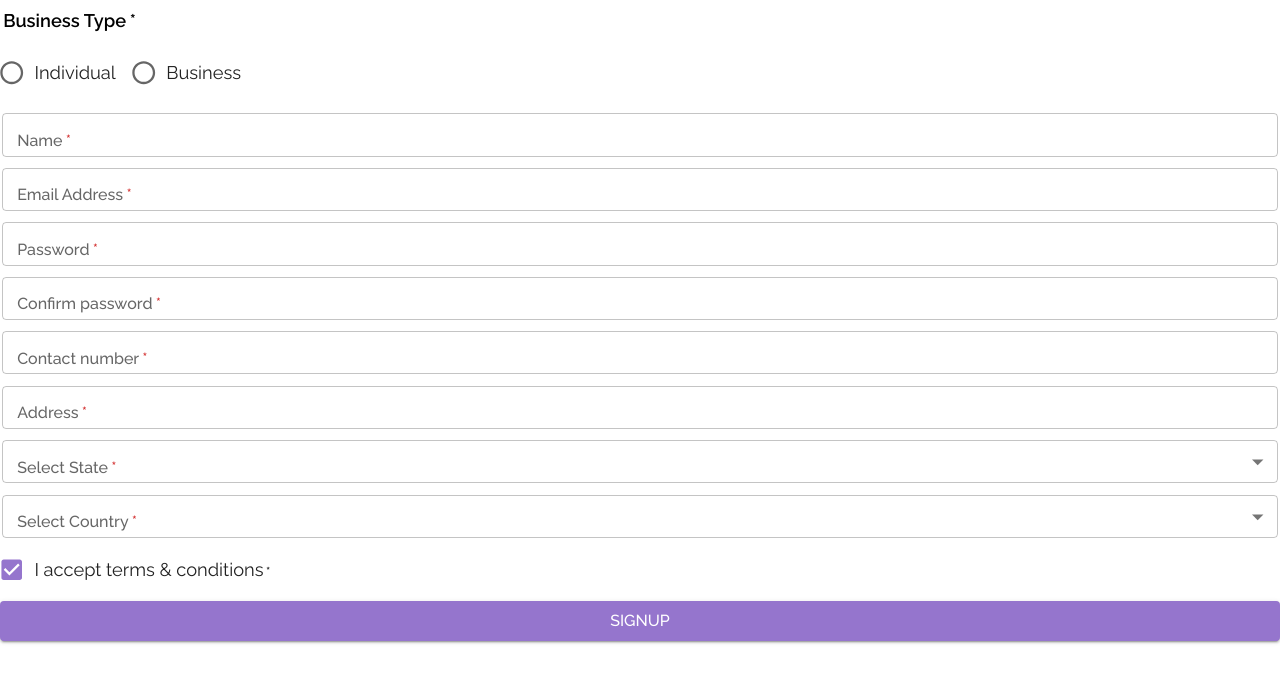
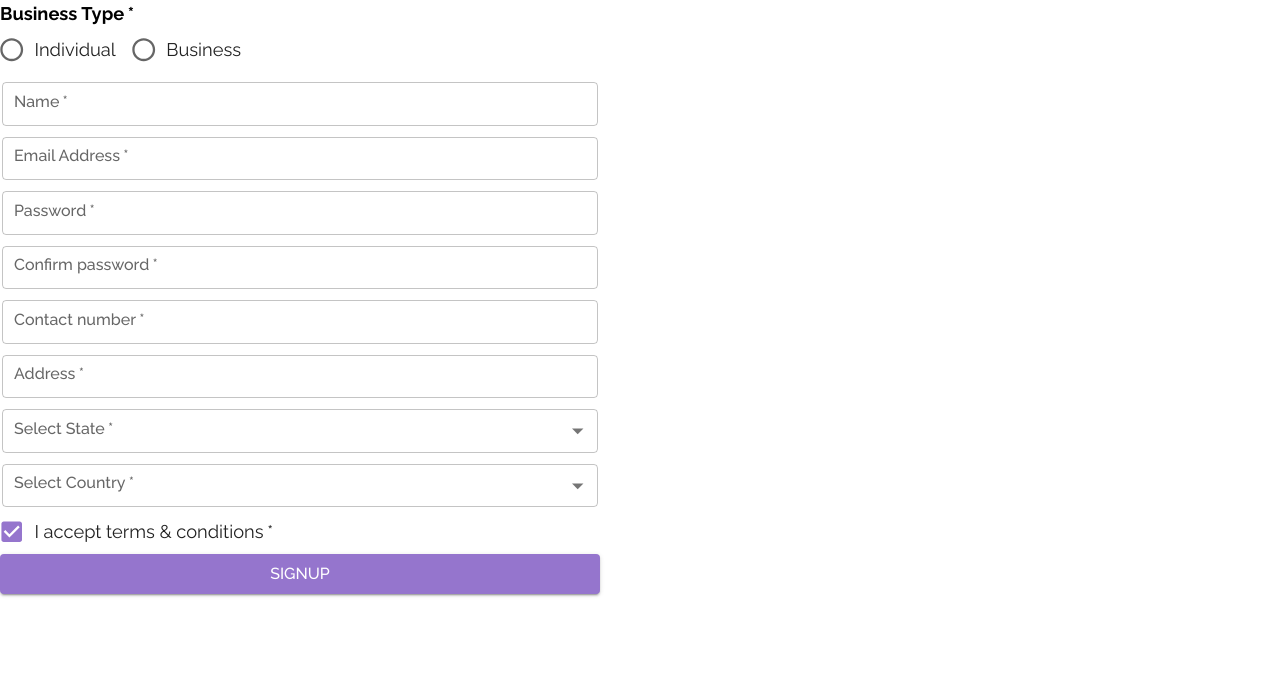
Before and after one commit to krishpri23/react-practice, a React (Vite) app: page /providerSignup in a window 1280 px wide. Shown: the top 682 px of the page. Built offline with nearby package versions, Linux system fonts and the light colour scheme.

Commit message:
Added MUI to all screens

```diff
--- a/index.html
+++ b/index.html
@@ -3,6 +3,9 @@
 
 <head>
   <meta charset="UTF-8" />
+  <link rel="preconnect" href="https://fonts.googleapis.com">
+  <link rel="preconnect" href="https://fonts.gstatic.com" crossorigin>
+  <link href="https://fonts.googleapis.com/css2?family=Raleway:wght@400;500;700&display=swap" rel="stylesheet">
   <title>SacredBox</title>
 </head>
 
--- a/package.json
+++ b/package.json
@@ -1,7 +1,7 @@
 {
   "name": "sacredbox-frontend",
   "private": true,
-  "version": "0.0.0",
+  "version": "0.0.1",
   "type": "module",
   "scripts": {
     "dev": "vite",
@@ -14,15 +14,15 @@
     "@emotion/styled": "^11.11.0",
     "@mui/icons-material": "^5.11.16",
     "@mui/material": "^5.13.6",
-    "axios": "^1.4.0",
     "react": "^18.2.0",
     "react-dom": "^18.2.0",
+    "react-hook-form": "^7.45.1",
     "react-router-dom": "^6.13.0"
   },
   "devDependencies": {
     "@types/react": "^18.0.37",
     "@types/react-dom": "^18.0.11",
-    "@vitejs/plugin-react": "^4.0.0",
+    "@vitejs/plugin-react": "^4.0.1",
     "eslint": "^8.43.0",
     "eslint-plugin-react": "^7.25.3",
     "eslint-plugin-react-hooks": "^4.6.0",
--- a/src/components/login.jsx
+++ b/src/components/login.jsx
@@ -1,8 +1,6 @@
 // import { useState } from 'react'
 import Logo from '../assets/sb-logo-resized.png';
-
-import { TextField, Button, styled } from '@mui/material';
-
+import { TextField, Button, styled, Box, Typography } from '@mui/material';
 import './CreateAccount'
 import { Link } from 'react-router-dom';
 
@@ -17,42 +15,65 @@ function Login() {
         },
 
     })
+
+    const StyledBox = styled(Box)({
+        display: 'flex',
+        flexDirection: 'column',
+    })
     return (
-        <div className="login-form">
-            <img className="logo-image" src={Logo} alt="sacredbox-logo" />
-            <h2>Hi, Welcome Back!</h2>
+        <Box sx={{
+            display: 'flex',
+            flexDirection: 'column',
+            maxWidth: '400px',
+            justifyContent: 'center',
+            m: '3rem'
+        }}>
+            <Box
+                src={Logo}
+                component='img'
+                sx={{
+                    width: '180px',
+                    height: '60px',
+                    m: 0,
+                }} />
+            <Typography variant='h1'>Hi, Welcome Back!</Typography>
 
-            <form className="login"   >
-                <div className="form-control">
+            <form>
+                <StyledBox>
                     <StyledTextField
                         label='Email Address'
-                        variant='outlined'
                         type="text"
-                        id='email'
+                        name='email'
                         required
                         size='small'
+                        fullWidth
+                    />
+                </StyledBox>
 
-                    />
-                </div>
-
-                <div className="form-control">
+                <StyledBox>
                     <StyledTextField
                         label="Password"
-                        variant='outlined'
                         type='password'
-                        id='password'
+                        name='password'
+                        required
                         size='small'
+                        fullWidth
                     />
-                </div>
+                </StyledBox>
 
-                <Link className='forgot-password' to='/'>Forgot Password?</Link>
+                <Link className='forgot-password' to='/'>  <Typography variant='h3' sx={{
+                    mt: 3,
+                    mr: 1,
+                    mb: 1,
+                    display: 'flex',
+                    justifyContent: 'flex-end'
+                }}>Forgot Password? </Typography></Link>
                 <Button id="btn" type='submit' variant='contained' fullWidth> Login </Button>
-                <p> Don`t have an account yet? <Link to='/create'> Sign up </Link></p>
-
+                <Typography variant='body2'> Don`t have an account yet? <Link to='/create'> Sign up </Link></Typography>
 
             </form>
-        </div >);
-
+        </Box>
+    );
 }
 
 export default Login
--- a/src/components/providerSignup.jsx
+++ b/src/components/providerSignup.jsx
@@ -14,6 +14,8 @@ const StyledTextField = styled(TextField)({
         fontSize: '1rem',
         fontWeight: '500',
     },
+    fullWidth: 'true',
+    size: 'small',
 
 })
 
@@ -150,9 +152,15 @@ function ProviderSignup() {
 
 
     return (
-        <Box className=" provider-signup">
+        <Box sx={{
+            maxWidth: '600px',
+            display: 'flex',
+            flexDirection: 'column',
+            justifyContent: 'center',
+
+        }}>
             <form onSubmit={handleSubmit}>
-                <div className="form-control" >
+                <div >
                     <FormLabel sx={{ fontWeight: '600', color: 'black' }} required> Business Type</FormLabel>
                     <RadioGroup
                         name='businessType'
@@ -164,10 +172,12 @@ function ProviderSignup() {
                             name='businessType'
                             value='Individual'
                             size='small'
+                            fullWidth
                             checked={signupFormData.businessType === 'Individual'}
                             control={
                                 <Radio />
                             }
+
                         >
                         </FormControlLabel>
 
@@ -188,7 +198,7 @@ function ProviderSignup() {
 
                 </div>
 
-                <div className="form-control" >
+                <div  >
                     <StyledTextField
                         label='Name'
                         name="name"
@@ -196,17 +206,17 @@ function ProviderSignup() {
                         required
                         value={signupFormData.name}
                         onChange={handleChange}
-
+                        fullWidth
                     />
                     {formErrors.name && <span className='error'>{formErrors.name}</span>}
                 </div>
 
-                <div className="form-control">
-
+                <div >
                     <StyledTextField
                         label='Email Address'
                         name="email"
                         size='small'
+                        fullWidth
                         type='email'
                         required
                         value={signupFormData.email}
@@ -216,12 +226,13 @@ function ProviderSignup() {
                     {formErrors.email && <span className='error'> {formErrors.email} </span>}
                 </div>
 
-                <div className="form-control">
+                <div>
                     <StyledTextField
                         type="password"
                         label='Password'
                         name="password"
                         size='small'
+                        fullWidth
                         required
                         value={signupFormData.password}
                         onChange={handleChange}
@@ -230,12 +241,12 @@ function ProviderSignup() {
                     {formErrors.password && <span className='error'>{formErrors.password}</span>}
                 </div>
 
-                <div className="form-control">
-
+                <div >
                     <StyledTextField
                         label='Confirm password'
                         type="password"
                         size='small'
+                        fullWidth
                         name="confirmPassword"
                         required
                         value={signupFormData.confirmPassword}
@@ -244,11 +255,12 @@ function ProviderSignup() {
                     {formErrors.confirmPassword && <span className='error'> {formErrors.confirmPassword} </span>}
                 </div>
 
-                <div className="form-control">
+                <div >
                     <StyledTextField
                         label='Contact number'
                         type="number"
                         size='small'
+                        fullWidth
                         name="contactNumber"
                         required
                         value={signupFormData.contactNumber}
@@ -259,11 +271,12 @@ function ProviderSignup() {
                 </div>
 
 
-                <div className="form-control">
+                <div >
                     <StyledTextField
                         label='Address'
                         type=" text"
                         size='small'
+                        fullWidth
                         name='address'
                         required
                         value={signupFormData.address}
@@ -273,12 +286,13 @@ function ProviderSignup() {
                 </div>
 
 
-                <div className="form-control">
+                <div >
                     <StyledTextField
                         label='Select State'
                         select
                         type="text"
                         size='small'
+                        fullWidth
                         name='selectState'
                         value={signupFormData.selectState}
                         onChange={handleChange}
@@ -291,16 +305,18 @@ function ProviderSignup() {
                     {formErrors.selectState && <span className='error'> {formErrors.selectState} </span>}
                 </div>
 
-                <div className="form-control">
+                <div >
                     <StyledTextField
                         label='Select Country'
                         select
                         type=" text"
                         size='small'
+                        fullWidth
                         name="country"
                         required
                         value={signupFormData.country}
                         onChange={handleChange}
+
 
                     >
                         <MenuItem value='usa'>United States of America</MenuItem>
@@ -309,7 +325,7 @@ function ProviderSignup() {
                     {formErrors.country && <span className='error'> {formErrors.country} </span>}
                 </div>
 
-                <div className="form-control">
+                <div >
                     <FormControlLabel
                         label='I accept terms & conditions'
                         control={
@@ -318,6 +334,7 @@ function ProviderSignup() {
                                 checked={signupFormData.termsConditions}
                                 name='termsConditions'
                                 onChange={handleChange}
+                                fullWidth
                             />}
                     ></FormControlLabel>
                     {formErrors.termsConditions && <span className='error'> {formErrors.termsConditions} </span>}
--- a/src/components/userSignup.jsx
+++ b/src/components/userSignup.jsx
@@ -10,12 +10,8 @@ import '../styles/Signup.css'
 const StyledTextField = styled(TextField)({
     padding: '0.1rem',
     marginTop: '1rem',
-    label: {
-        fontSize: '1rem',
-        fontWeight: '500',
-    },
+});
 
-})
 
 function UserSignup() {
 
@@ -122,29 +118,36 @@ function UserSignup() {
     }
 
     return (
-        <Box className=" User-signup" >
+        <Box sx={{
+            maxWidth: '600px',
+            display: 'flex',
+            flexDirection: 'column',
+            justifyContent: 'center',
+        }}>
 
             <form onSubmit={handleSubmit}>
 
-                <div className="form-control" >
+                <div>
                     <StyledTextField
                         label='Name'
                         name="name"
-                        size='small'
                         required
                         value={signupFormData.name}
                         onChange={handleChange}
+                        size='small'
+                        fullWidth
                     />
                     {formErrors.name && <span className='error'>{formErrors.name}</span>}
 
                 </div>
 
-                <div className="form-control">
+                <div>
 
                     <StyledTextField
                         label='Email Address'
                         name="email"
                         size='small'
+                        fullWidth
                         required
                         value={signupFormData.email}
                         onChange={handleChange}
@@ -152,13 +155,14 @@ function UserSignup() {
                     {formErrors.email && <span className='error'> {formErrors.email} </span>}
                 </div>
 
-                <div className="form-control">
+                <div >
 
                     <StyledTextField
                         type="password"
                         label='Password'
                         name="password"
                         size='small'
+                        fullWidth
                         required
                         value={signupFormData.password}
                         onChange={handleChange}
@@ -168,12 +172,13 @@ function UserSignup() {
 
                 </div>
 
-                <div className="form-control">
+                <div>
 
                     <StyledTextField
                         label='Confirm password'
                         type="password"
                         size='small'
+                        fullWidth
                         name="confirmPassword"
                         required
                         value={signupFormData.confirmPassword}
@@ -182,11 +187,13 @@ function UserSignup() {
                     {formErrors.confirmPassword && <span className='error'> {formErrors.confirmPassword} </span>}
                 </div>
 
-                <div className="form-control">
+                <div>
                     <StyledTextField
                         label='Contact number'
                         type="number"
                         size='small'
+                        fullWidth
+
                         name="contactNumber"
                         required
                         value={signupFormData.contactNumber}
@@ -194,7 +201,7 @@ function UserSignup() {
                     />
                     {formErrors.contactNumber && <span className='error'> {formErrors.contactNumber} </span>}
                 </div>
-                <div className="form-control">
+                <div >
                     <FormControlLabel
                         label='I accept terms & conditions'
                         value={signupFormData.termsConditions}
@@ -208,7 +215,6 @@ function UserSignup() {
 
                 </div>
                 <Button id="btn" type='submit' variant='contained' fullWidth> Signup </Button>
-
             </form >
         </Box >
 
--- a/src/index.css
+++ b/src/index.css
@@ -1,9 +1,9 @@
 
-@import url(https://fonts.googleapis.com/css?family=Raleway:100,200,300,regular,500,600,700,800,900,100italic,200italic,300italic,italic,500italic,600italic,700italic,800italic,900italic);
+/* @import url(https://fonts.googleapis.com/css?family=Raleway:100,200,300,regular,500,600,700,800,900,100italic,200italic,300italic,italic,500italic,600italic,700italic,800italic,900italic); */
 
 
 /*preset*/
-
+/*
 * {
   box-sizing: border-box;
   text-rendering: optimizeLegibility;
@@ -25,33 +25,27 @@ body,h1,h2,h3 {
   --secondary-text: white;
   --sub-text:rgb(131, 128, 128);
   --hover : #DDE2EE
-}
+} */
 
 /* Login & Signup */
-.logo-image {
+/* .logo-image {
   width: 180px;
   height: 60px;
 
-}
+} */
 
-.login-form, .create-account, .form-control, .form-group{
+/* .login-form, .create-account, .form-control, .form-group{
   display: flex;
   flex-direction: column;
-
 
 }
 
 .login-form, .create-account {
   max-width: 400px;
   margin-left: 3rem;
-}
+} */
 
-label {
-  font-size: 0.8rem;
-  font-weight:600;
-  margin: 0.5rem 0.2rem;
 
-}
 /*
 input {
   font-size: 0.65rem;
@@ -63,12 +57,12 @@ input {
 } */
 
 
-.signup-form button {
+/* .signup-form button {
   width: 50%;
   text-transform: capitalize;
   padding: 0.9rem 2rem;
-}
-
+} */
+/*
 .terms {
   font-size: 0.5rem;
   margin-bottom: 1rem;
@@ -80,32 +74,31 @@ input {
   color:red;
   font-size: 0.7rem;
   font-weight: 600;
-}
+} */
 
 /* Create account */
 
-.signup-form {
+/* .signup-form {
   max-width: 400px;
   margin: 2rem auto ;
   display: flex;
   flex-direction: column;
 
-}
+} */
 
-.user-signup {
+/* .user-signup {
   width: 100%;
 }
 
 .create-account {
   margin-top: 4rem;
-}
- .create-profile {
+} */
+ /* .create-profile {
  display: flex;
  gap: 1rem;
+} */
 
-}
-
-.create-profile div {
+/* .create-profile div {
   border: 1px solid var(--button-color);
   border-radius: 0.4rem;
   padding: 0.5rem 2rem;
@@ -142,3 +135,4 @@ h1 {
 img {
   display: inline-block;
 }
+ */
--- a/src/utils/theme.js
+++ b/src/utils/theme.js
@@ -3,44 +3,6 @@ import { createTheme } from '@mui/material';
 
 
 const theme = createTheme({
-
-    components: {
-        MuiTextField: {
-            styleOverrides: {
-                padding: '0.5rem 0.5rem 0.5rem 0',
-                marginTop: '0.5rem'
-            }
-        },
-        MuiInputLabel: {
-            styleOverrides: {
-                asterisk: {
-                    color: "#d32f2f"
-                }
-            }
-        },
-        MuiButton: {
-            styleOverrides: {
-                borderRadius: '8px',
-                border: '1px solid transparent ',
-                padding: '0.62rem 4.3rem',
-                fontSize: '0.8rem',
-                fontWeight: '700',
-                background: 'primary',
-                textTransform: 'uppercase',
-                cursor: 'pointer',
-                color: 'primary',
-                fullWidth: '100%',
-            }
-        },
-        MuiCheckbox: {
-            styleOverrides: {
-                asterisk: {
-                    color: "#d32f2f"
-                }
-            }
-        },
-
-    },
     palette: {
         primary: {
             main: '#9575cd',
@@ -57,32 +19,67 @@ const theme = createTheme({
         fontWeight: 400,
         fontSize: 16,
         h1: {
-            fontSize: '3.2rem',
-            fontWeight: 500,
+            fontSize: '2rem',
+            fontWeight: 700,
             margin: 0,
+            color: 'black',
         },
         h2: {
             fontSize: '1.6rem',
             fontWeight: 700,
             lineHeight: 1.2,
-            marginBottom: '0.5rem'
+            // marginBottom: '0.5rem'
         },
         h3: {
             fontSize: '1rem',
-            marginBottom: '0.3rem',
+            // marginBottom: '0.3rem',
             fontWeight: 500,
         },
         body2: {
-            fontSize: '1rem',
+            fontSize: '0.9rem',
             fontWeight: '500',
             lineHeight: 1.1,
-            margin: '1rem 0'
+            margin: '0.5rem 0'
+        },
+    },
+    components: {
+        MuiTextField: {
+            styleOverrides: {
+                '& .MuiOutlinedInput-input': {
+                    padding: '0.1rem',
+                    marginTop: '1rem',
+                    marginLeft: '10rem',
+                    width: '100%',
+                    size: 'small',
+                    variant: 'filled',
+                }
+            }
+        },
+        // MuiButton: {
+        //     styleOverrides: {
+        //         root: {
+        //             borderRadius: '8px',
+        //             border: '1px solid transparent ',
+        //             padding: '0.62rem 4.3rem',
+        //             fontSize: '0.8rem',
+        //             fontWeight: '700',
+        //             background: 'primary',
+        //             textTransform: 'uppercase',
+        //             cursor: 'pointer',
+        //             color: 'primary',
+        //             fullWidth: '100%',
+        //         },
+        //     }
+        // },
+        MuiCheckbox: {
+            styleOverrides: {
+                asterisk: {
+                    color: "#d32f2f"
+                }
+            }
         },
     },
 
-
-
-},
-)
+})
 
 export default theme
```
Also changed, not shown: src/components/createAccount.jsx (+13 -5 lines), src/components/signup.jsx (added), 1 other file (tests, documents, lock files or other folders).
